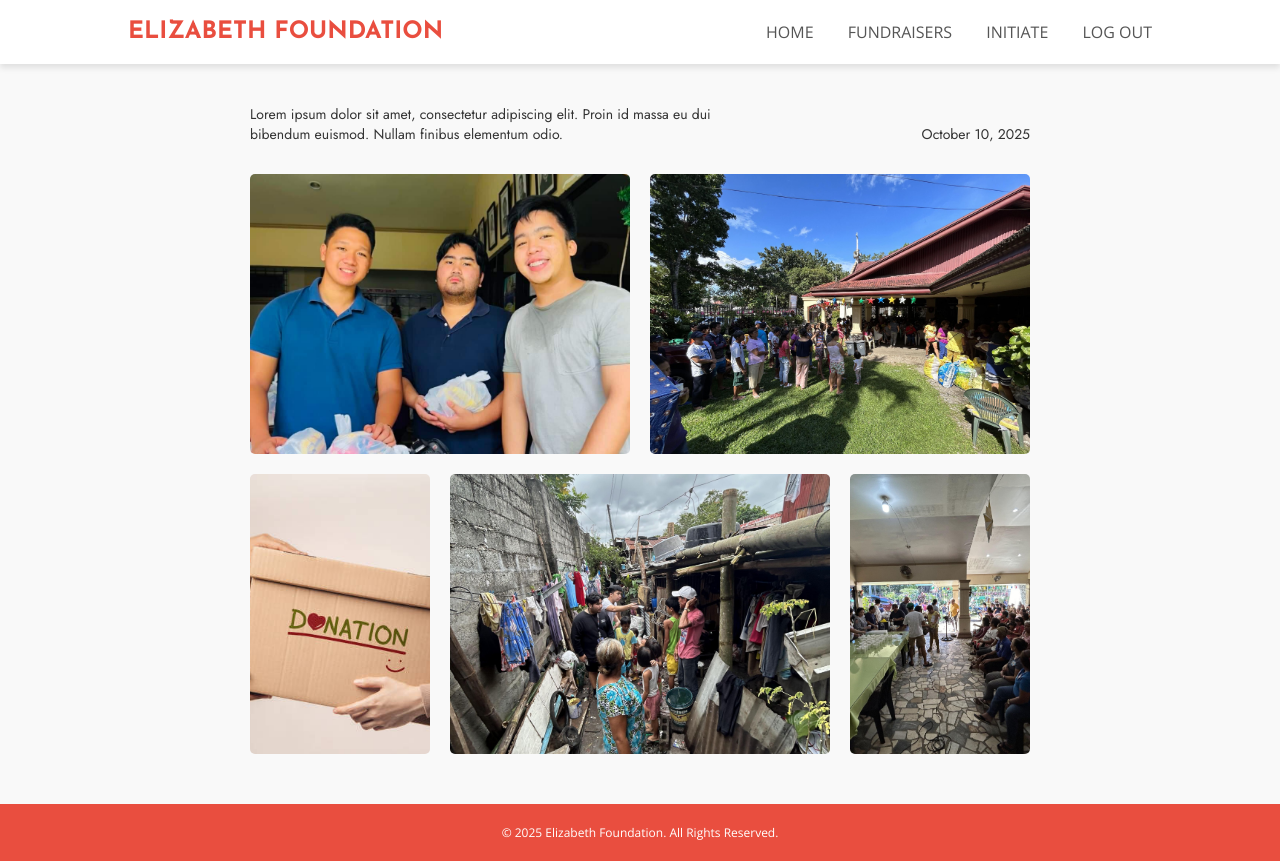
After one commit to Ojeebiel/Charity_Website, a PHP site: page /gallery.php in a window 1280 px wide. The commit adds this page. Run offline with PHP 8.4, Linux system fonts and the light colour scheme.

Commit message:
11-OCT-25 Update

```diff
--- /dev/null
+++ b/gallery.css
@@ -0,0 +1,132 @@
+body {
+  font-family: 'Open Sans', Arial, sans-serif;
+  margin: 0;
+  padding: 0;
+  color: #333;
+  background-color: #f9f9f9;
+}
+
+header {
+  display: flex;
+  justify-content: space-between;
+  align-items: center;
+  padding: 20px 10%;
+  background-color: #fff;
+  box-shadow: 0 4px 6px rgba(0, 0, 0, 0.1);
+  position: sticky;
+  top: 0;
+  z-index: 1000;
+}
+
+nav a {
+  margin-left: 30px;
+  text-decoration: none;
+  font-size: 16px;
+  color: #555;
+  transition: color 0.3s ease, border-bottom 0.3s ease;
+}
+
+nav a:hover {
+  color: #e94e3f;
+  border-bottom: 2px solid #e94e3f;
+}
+
+.tabFont {
+  font-size: 24px;
+  font-family: "Josefin Sans", sans-serif;
+  font-weight: 700;
+  color: #e94e3f;
+}
+
+a {
+  text-decoration: none;
+  color: #e94e3f;
+}
+
+/* Gallery Container */
+.div1 {
+  display: flex;
+  justify-content: center;
+  margin-bottom: 40px;
+}
+
+.container {
+  display: grid;
+  grid-template-rows: 100px 150px 150px 150px 150px;
+  grid-template-columns: repeat(8, 100px);
+  width: auto;
+}
+
+.item {
+  padding: 10px;
+}
+
+.text {
+  font-size: 14px;
+  margin-bottom: 10px;
+  font-family: "Jost", sans-serif;
+  font-weight: 400;
+  color: #333;
+}
+
+.text-1 {
+  grid-row: 1 / 2;
+  grid-column: 1 / 6;
+  text-align: left;
+  align-self: end;
+}
+
+.text-2 {
+  grid-row: 1 / 2;
+  grid-column: 6 / 9;
+  text-align: right;
+  align-self: end;
+}
+
+.item-1 {
+  grid-row: 2 / 4;
+  grid-column: 1 / 5;
+  display: flex;
+  justify-content: center;
+  align-items: center;
+}
+
+.item-2 {
+  grid-row: 2 / 4;
+  grid-column: 5 / 9;
+}
+
+.item-3 {
+  grid-row: 4 / 6;
+  grid-column: 1 / 3;
+}
+
+.item-4 {
+  grid-row: 4 / 6;
+  grid-column: 3 / 7;
+}
+
+.item-5 {
+  grid-row: 4 / 6;
+  grid-column: 7 / 9;
+}
+
+.image {
+  width: 100%;
+  height: 100%;
+  object-fit: cover;
+  border-radius: 5px;
+}
+
+/* Footer */
+footer {
+  background-color: #e94e3f;
+  color: white;
+  text-align: center;
+  padding: 20px;
+  font-size: 12px;
+}
+
+footer p {
+  margin: 0;
+}
--- /dev/null
+++ b/gallery.php
@@ -0,0 +1,64 @@
+<!DOCTYPE html>
+<html lang="en">
+<head>
+  <meta charset="UTF-8" />
+  <meta name="viewport" content="width=device-width, initial-scale=1.0" />
+  <title>Gallery</title>
+  <link rel="preconnect" href="https://fonts.googleapis.com" />
+  <link rel="preconnect" href="https://fonts.gstatic.com" crossorigin />
+  <link
+    href="https://fonts.googleapis.com/css2?family=Josefin+Sans:wght@700&family=Jost:ital,wght@0,100..900;1,100..900&family=Open+Sans:ital@0;1&display=swap"
+    rel="stylesheet"
+  />
+  <link rel="stylesheet" href="gallery.css" />
+</head>
+<body>
+  <header>
+    <div class="tabFont"><a href="#">ELIZABETH FOUNDATION</a></div>
+
+    <?php
+    session_start();
+    $current_page = basename($_SERVER['PHP_SELF']);
+    ?>
+    <nav>
+      <a href="gallery.php">HOME</a>
+      <a href="fundraisers.php">FUNDRAISERS</a>
+      <a href="initiate.php">INITIATE</a>
+      <a href="#">LOG OUT</a>
+    </nav>
+  </header>
+
+  <!-- GALLERY ENTRY 1 -->
+  <div class="div1">
+    <div class="container">
+      <div class="item text text-1">
+        Lorem ipsum dolor sit amet, consectetur adipiscing elit. Proin id massa eu dui
+        bibendum euismod. Nullam finibus elementum odio.
+      </div>
+      <div class="item text text-2">October 10, 2025</div>
+
+      <div class="item item-1">
+        <img class="image" src="img/image1.jpg" alt="Gallery Image 1" />
+      </div>
+      <div class="item item-2">
+        <img class="image" src="img/image2.jpg" alt="Gallery Image 2" />
+      </div>
+      <div class="item item-3">
+        <img class="image" src="img/image6.jpg" alt="Gallery Image 3" />
+      </div>
+      <div class="item item-4">
+        <img class="image" src="img/image4.jpg" alt="Gallery Image 4" />
+      </div>
+      <div class="item item-5">
+        <img class="image" src="img/image5.jpg" alt="Gallery Image 5" />
+      </div>
+    </div>
+  </div>
+
+
+
+  <footer>
+    <p>&copy; 2025 Elizabeth Foundation. All Rights Reserved.</p>
+  </footer>
+</body>
+</html>
--- a/signup.css
+++ b/signup.css
@@ -55,6 +55,7 @@
     }
 
     .content-wrapper input[type="text"],
+    .content-wrapper input[type="email"],
     .content-wrapper input[type="password"] {
       padding: 0.8rem;
       border: 1px solid #ccc;
@@ -65,6 +66,7 @@
     }
 
     .content-wrapper input[type="text"]:focus,
+    .content-wrapper input[type="email"]:focus,
     .content-wrapper input[type="password"]:focus {
       border-color: #e5533f;
     }
```
Also changed, not shown: dbconn.php (added, +16 -0 lines), fundraisers.css (+9 -33 lines), fundraisers.php (+4 -4 lines), index.php (+10 -6 lines), initiate.css (+8 -37 lines), initiate.php (+4 -4 lines), login.process.php (added, +49 -0 lines), signup.php (+4 -4 lines), signup.process.php (added, +57 -0 lines), initiate.process.php (added).
